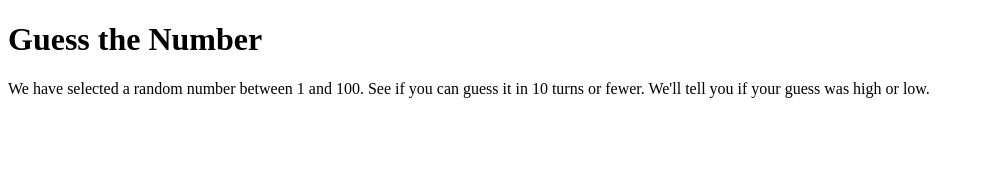
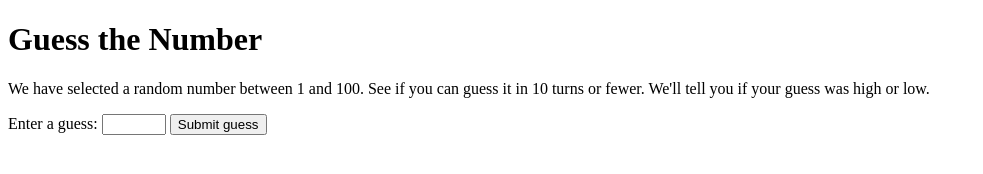
Before and after one commit to amit-katyal/guess-the-number-game, a plain HTML site: page index.html in a window 1280 px wide. Shown: the whole page, without its empty margins (0-983 px from the left). Drawn offline with Linux system fonts and the light colour scheme.

Commit message:
Add form to input number with submit button

```diff
--- a/index.html
+++ b/index.html
@@ -14,5 +14,17 @@
         it in 10 turns or fewer. We'll tell you if your guess was high or low.
       </p>
     </header>
+
+    <div class="form">
+      <label for="guessField">Enter a guess: </label>
+      <input
+        type="number"
+        min="1"
+        max="100"
+        required
+        id="guessField"
+        class="guessField" />
+      <input type="submit" value="Submit guess" class="guessSubmit" />
+    </div>
   </body>
 </html>
```
